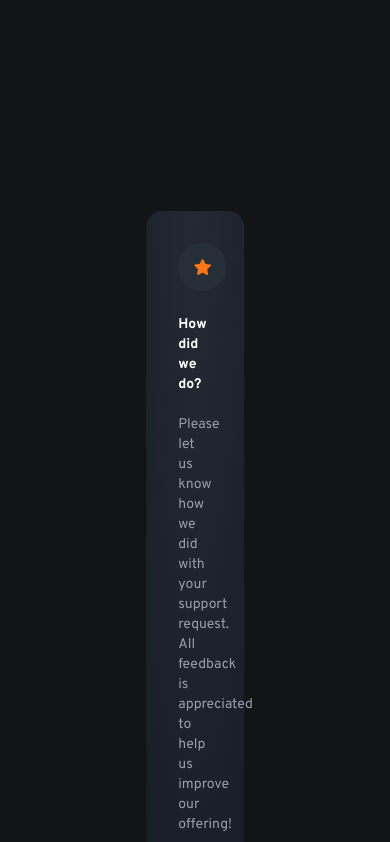
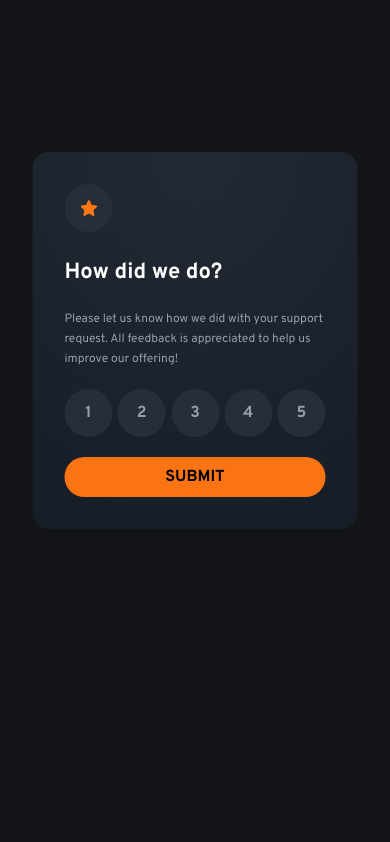
Before and after one commit to Lansa-18/Interactive-Rating-React, a React (Create React App) app: page / in a window 390 px wide. Shown: the top 842 px of the page. Built offline with nearby package versions, Linux system fonts and the light colour scheme.

Commit message:
done with responsiveness

```diff
--- a/src/App.js
+++ b/src/App.js
@@ -18,15 +18,15 @@ function Rating({ onSetSubmit, rate, onSetRate }) {
   }
 
   return (
-    <section className="absolute left-1/2 transform -translate-x-1/2 top-1/4 bg-custom-radial w-1/4 rounded-2xl p-8">
+    <section className="absolute left-1/2 transform -translate-x-1/2 top-[18%] bg-custom-radial w-1/4 custom-680:min-w-[325px] land-phone:w-[47%] custom-915:w-[42%] custom-1100:w-[35%] laptop:w-[30%] rounded-2xl p-8">
       <div className="bg-[#262E38] rounded-full flex justify-center items-center w-12 h-12">
         <img src={iconStar} alt="star-icon"></img>
       </div>
       <article className="flex flex-col gap-5 mt-6">
-        <h1 className="font-bold text-white text-sm text-[28px]">
+        <h1 className="font-bold text-white text-[28px] tab-port:text-[22px]">
           How did we do?
         </h1>
-        <p className="font-normal text-light-grey text-sm">
+        <p className="font-normal text-light-grey text-sm tab-port:text-[12px]">
           Please let us know how we did with your support request. All feedback
           is appreciated to help us improve our offering!
         </p>
@@ -60,14 +60,14 @@ function RateNumbers({ children, rate, onSetRate }) {
 
 function ThankYou({rate}) {
   return (
-    <section className="absolute left-1/2 transform -translate-x-1/2 top-1/4 bg-custom-radial w-1/4 rounded-2xl p-8">
+    <section className="absolute left-1/2 transform -translate-x-1/2 top-[18%] bg-custom-radial w-1/4 rounded-2xl p-8 custom-680:min-w-[325px] land-phone:w-[45%] custom-915:w-[40%] custom-1100:w-1/3 laptop:w-[30%]">
       <div className='flex justify-center items-center'>
         <img className='w-[45%]' src={iconThankYou} alt="icon-thankyou"></img>
       </div>
       <div className='text-white flex flex-col text-center items-center'>
-        <article className='bg-[#262E38] text-orange py-1 px-5 w-[85%] rounded-2xl mt-[32px]'>You selected {rate} out of 5</article>
+        <article className='bg-[#262E38] text-orange py-1 px-5 w-full rounded-2xl text-sm mt-[32px]'>You selected {rate} out of 5</article>
         <h3 className='mt-[32px] mb-[7px] text-3xl font-bold'>Thank You!</h3>
-        <p className='text-sm text-light-grey font-normal'>
+        <p className='text-sm text-light-grey font-normal laptop:text-[12px]'>
           We appreciate you taking the time to give a rating. If you ever need more support, don't hesitate to get in touch!
         </p>
       </div>
--- a/tailwind.config.js
+++ b/tailwind.config.js
@@ -4,12 +4,15 @@ module.exports = {
   theme: {
     extend: {
       screens: {
-        phone: { max: '35.999em' },
+        'big-desktop': { max: '87.499em' }, // 1400px
+        laptop: { max: '80em' }, // 1280px
+        'tab-land': { max: '74.999em' }, // 1200px
+        'custom-1100': { max: '68.749em' }, // 1100px
+        'tab-port': { max: '61.999em' }, // 992px
+        'custom-915': { max: '57.187em' }, // 915px
         'land-phone': { max: '47.999em' }, // 768px
-        'tab-port': { max: '61.999em' }, // 992px
-        'tab-land': { max: '74.999em' }, // 1200px
-        laptop: { max: '80em' }, // 1280px
-        'big-desktop': { max: '87.499em' }, // 1400px
+        'custom-680': { max: '42.499em' }, // 680px
+        phone: { max: '35.999em' }, // 576px
       },
       colors: {
         'dark-blue': 'hsl(213, 19%, 18%)',
```
